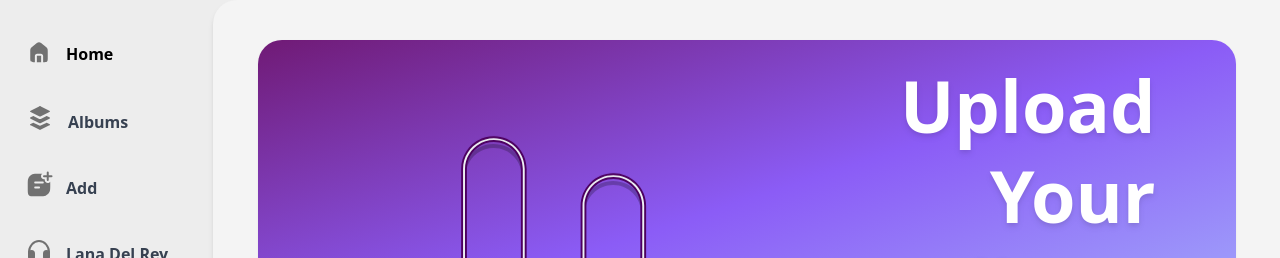
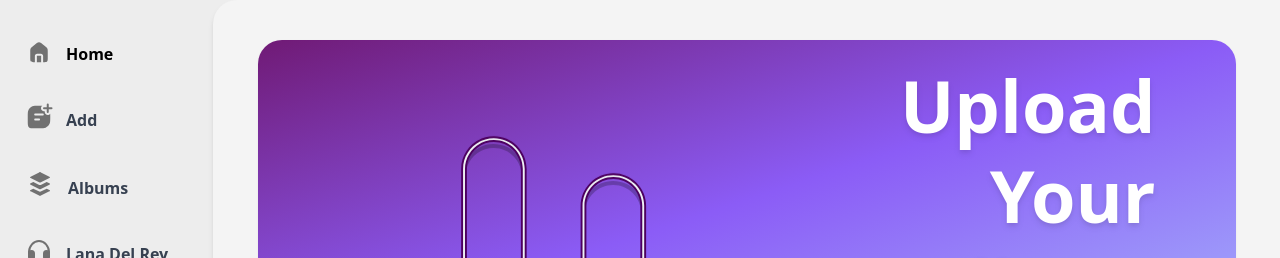
Before and after one commit to Aletheie/MusicPage, a React (Vite) app: page / in a window 1280 px wide. Shown: the top 258 px of the page. Built offline with nearby package versions, Linux system fonts and the light colour scheme; no server answers.

Commit message:
Change position of navlinks

```diff
--- a/src/components/Navbar.tsx
+++ b/src/components/Navbar.tsx
@@ -8,13 +8,13 @@ import Player from "./Player";
 
 const linksData = [
   { icon: home, text: "Home", path: "/" },
+  { icon: add, text: "Add", path: "/songs/add" },
   {
     icon: layer,
     text: "Albums",
 
     path: "/albums",
   },
-  { icon: add, text: "Add", path: "/songs/add" },
   {
     icon: headphone,
     text: "Lana Del Rey",
```
